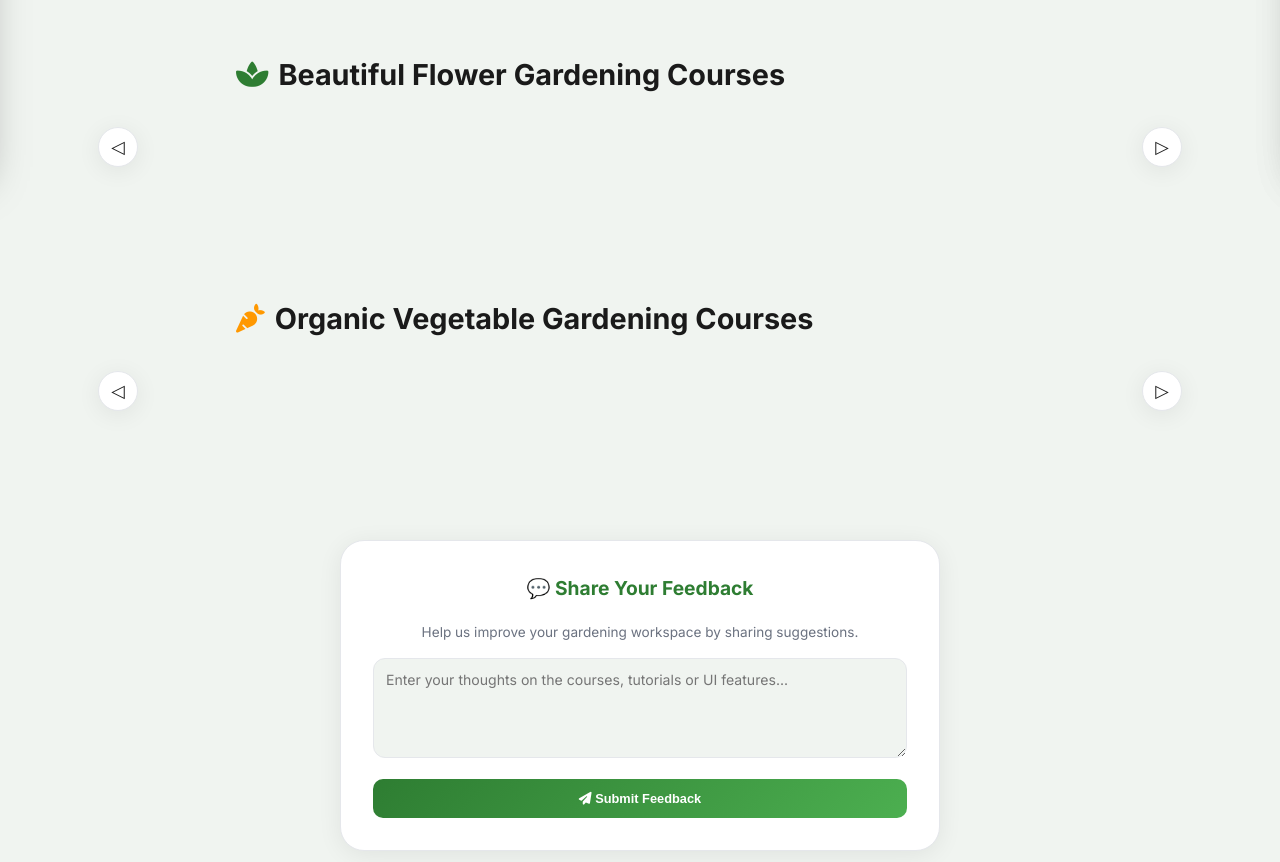
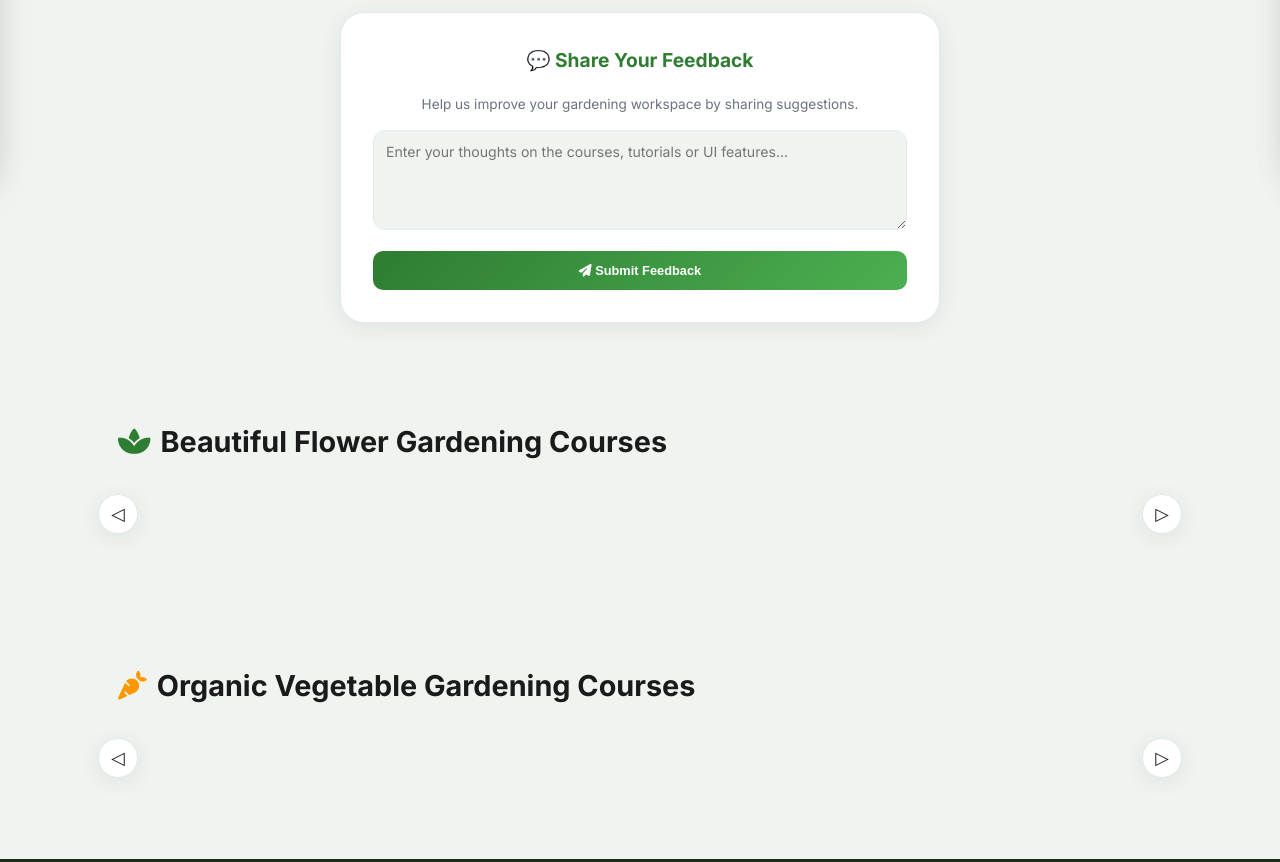
Before and after one commit to Ayushkumar7a/ZenGardining, a website: page frontend/home.html in a window 1280 px wide. Shown: the part 619-1481 px from the top of the page. Drawn offline with Linux system fonts and the light colour scheme; sample sign-in values are in the browser's storage.

Commit message:
fix: align course section headings left to match first card position

```diff
--- a/frontend/home.html
+++ b/frontend/home.html
@@ -126,29 +126,6 @@
     <!-- MAIN BODY -->
     <main class="main-content">
 
-        <!-- Courses Section -->
-        <section class="courses" id="tutorials-section">
-            <h2 class="section-title"><i class="fas fa-spa" style="color:var(--accent)"></i> Beautiful Flower Gardening Courses</h2>
-            <div class="course-wrapper">
-                <button class="scroll-btn left" onclick="scrollLeft(this)">&#9665;</button>
-                <div class="course-container" id="flower-courses-list">
-                    <!-- Rendered Dynamically -->
-                </div>
-                <button class="scroll-btn right" onclick="scrollRight(this)">&#9655;</button>
-            </div>
-        </section>
-
-        <section class="courses">
-            <h2 class="section-title"><i class="fas fa-carrot" style="color:#ff9800"></i> Organic Vegetable Gardening Courses</h2>
-            <div class="course-wrapper">
-                <button class="scroll-btn left" onclick="scrollLeft(this)">&#9665;</button>
-                <div class="course-container" id="vegetable-courses-list">
-                    <!-- Rendered Dynamically -->
-                </div>
-                <button class="scroll-btn right" onclick="scrollRight(this)">&#9655;</button>
-            </div>
-        </section>
-
         <!-- FEEDBACK SECTION -->
         <section class="feedback">
             <h3>💬 Share Your Feedback</h3>
@@ -160,6 +137,29 @@
         </section>
 
     </main>
+
+    <!-- Courses Section - Full-Width outside main-content -->
+    <section class="courses" id="tutorials-section">
+        <h2 class="courses-heading"><i class="fas fa-spa" style="color:var(--accent)"></i> Beautiful Flower Gardening Courses</h2>
+        <div class="course-wrapper">
+            <button class="scroll-btn left" onclick="scrollLeft(this)">&#9665;</button>
+            <div class="course-container" id="flower-courses-list">
+                <!-- Rendered Dynamically -->
+            </div>
+            <button class="scroll-btn right" onclick="scrollRight(this)">&#9655;</button>
+        </div>
+    </section>
+
+    <section class="courses">
+        <h2 class="courses-heading"><i class="fas fa-carrot" style="color:#ff9800"></i> Organic Vegetable Gardening Courses</h2>
+        <div class="course-wrapper">
+            <button class="scroll-btn left" onclick="scrollLeft(this)">&#9665;</button>
+            <div class="course-container" id="vegetable-courses-list">
+                <!-- Rendered Dynamically -->
+            </div>
+            <button class="scroll-btn right" onclick="scrollRight(this)">&#9655;</button>
+        </div>
+    </section>
 
     <!-- FOOTER -->
     <footer>
--- a/frontend/styles.css
+++ b/frontend/styles.css
@@ -469,6 +469,26 @@ a:hover {
 }
 @media (max-width: 768px) {
     .courses h2 { padding-left: 20px; }
+}
+
+/* Heading used when courses section is full-width (outside main-content) */
+.courses-heading {
+    text-align: left;
+    margin-bottom: 28px;
+    font-size: 1.8rem;
+    font-weight: 800;
+    color: var(--text);
+    padding-left: calc(50vw - 550px + 28px);
+    display: flex;
+    align-items: center;
+    gap: 10px;
+}
+
+@media (max-width: 1156px) {
+    .courses-heading { padding-left: 28px; }
+}
+@media (max-width: 768px) {
+    .courses-heading { padding-left: 20px; font-size: 1.4rem; }
 }
 
 .course-wrapper {
```
